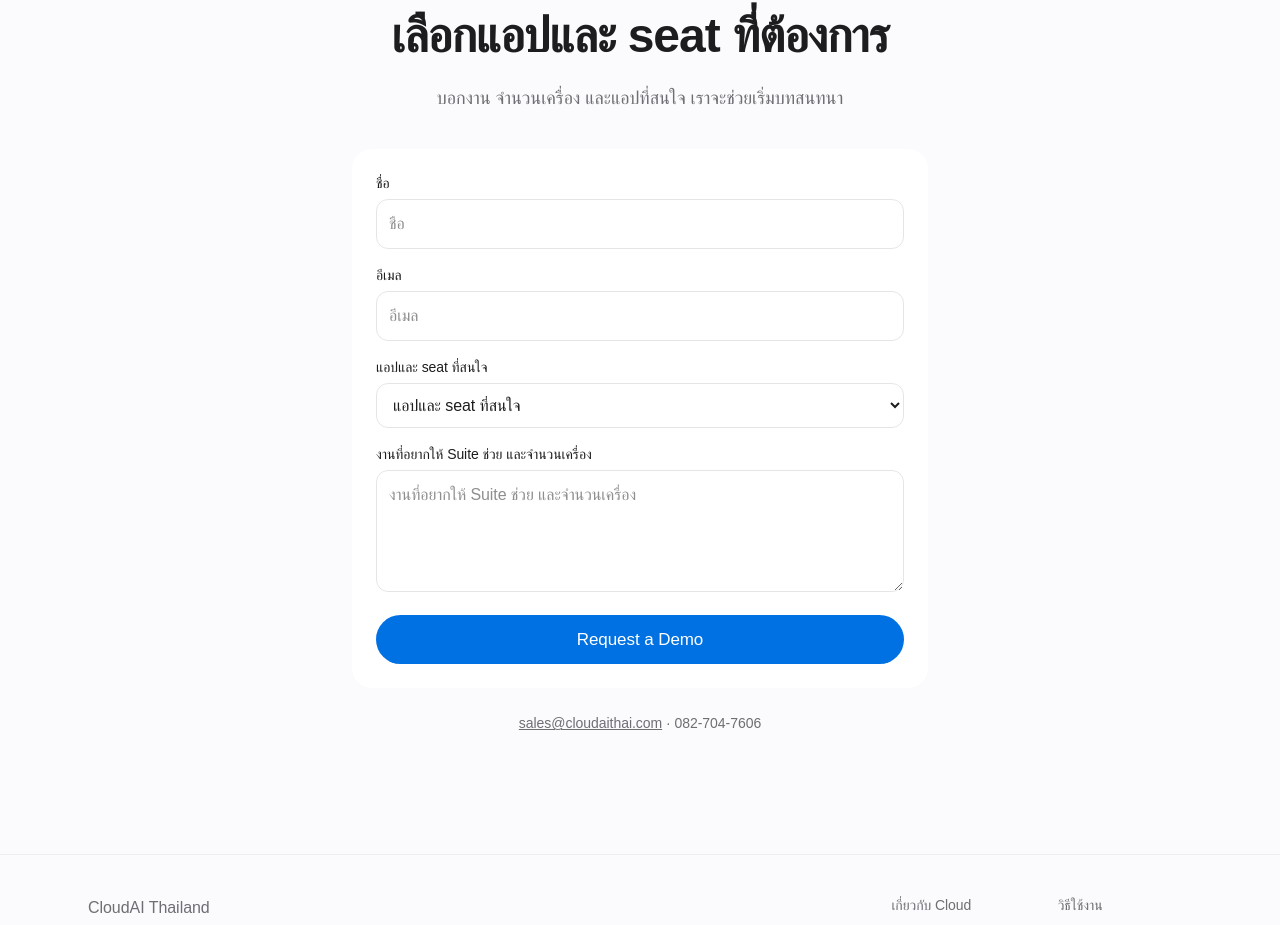
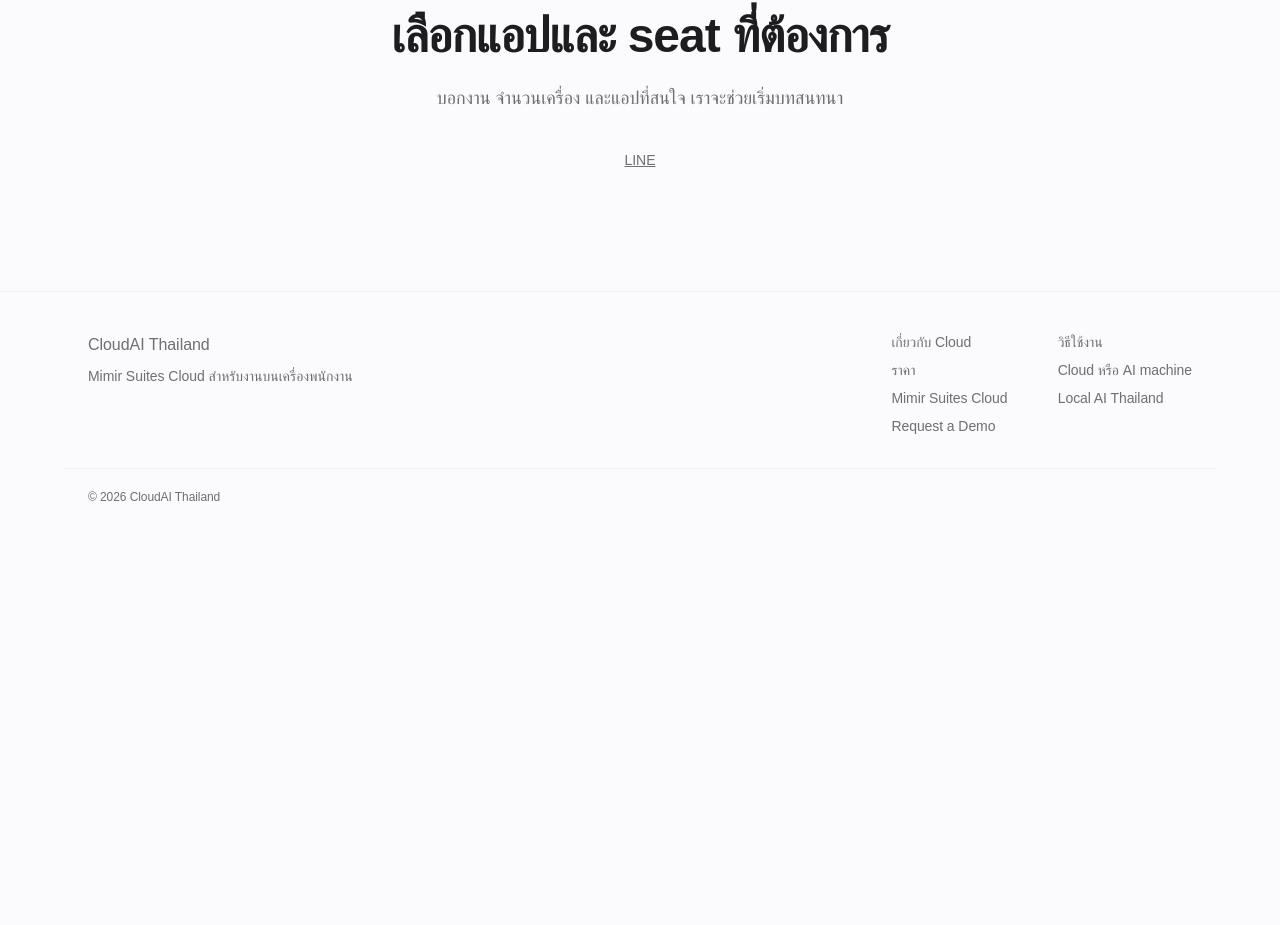
Before and after one commit to localaithai/cloudaithai.com, a Next.js app: page /about in a window 1280 px wide. Shown: the part 864-1789 px from the top of the page. After the commit the page ends 1409 px from the top, so only its background shows below. Built offline with nearby package versions, Linux system fonts and the light colour scheme; a web font is replaced by a local one.

Commit message:
:sparkles: load contact channels and the lead form from omni, toast the result with sonner

```diff
--- a/app/globals.css
+++ b/app/globals.css
@@ -352,3 +352,90 @@
     scroll-behavior: auto;
   }
 }
+
+/* Omni lead form */
+.omni-form {
+  display: grid;
+  gap: 16px;
+  background: #fff;
+  border-radius: 20px;
+  padding: 24px;
+}
+
+.omni-heading {
+  display: none;
+}
+
+.omni-field {
+  display: grid;
+  gap: 6px;
+  font-size: 14px;
+  font-weight: 500;
+  color: #1d1d1f;
+}
+.omni-field--checkbox {
+  display: flex;
+  align-items: center;
+  gap: 10px;
+}
+
+.omni-input {
+  width: 100%;
+  border-radius: 12px;
+  border: 1px solid rgba(0, 0, 0, 0.1);
+  background: #fff;
+  padding: 12px;
+  font-family: inherit;
+  font-size: 16px;
+  font-weight: 400;
+  color: #1d1d1f;
+}
+.omni-input:focus-visible {
+  outline: 2px solid #0071e3;
+  outline-offset: 1px;
+}
+textarea.omni-input {
+  min-height: 96px;
+  resize: vertical;
+}
+.omni-field--checkbox .omni-input {
+  width: auto;
+  padding: 0;
+}
+
+.omni-submit {
+  display: inline-flex;
+  align-items: center;
+  justify-content: center;
+  width: 100%;
+  padding: 12px 24px;
+  border-radius: 980px;
+  background: #0071e3;
+  color: #fff;
+  font-family: inherit;
+  font-size: 17px;
+  font-weight: 400;
+  cursor: pointer;
+  transition: background-color 0.15s;
+}
+.omni-submit:hover {
+  background: #006edb;
+}
+.omni-submit:disabled {
+  opacity: 0.6;
+  cursor: default;
+}
+
+.omni-error {
+  color: #b3261e;
+  font-size: 14px;
+  font-weight: 500;
+}
+.omni-success {
+  background: #fff;
+  border-radius: 20px;
+  padding: 28px;
+  text-align: center;
+  color: #1d1d1f;
+  font-size: 17px;
+}
--- a/app/layout.tsx
+++ b/app/layout.tsx
@@ -1,8 +1,10 @@
 import type { Metadata } from "next";
 import { Bai_Jamjuree } from "next/font/google";
 import { MotionConfig } from "framer-motion";
+import Script from "next/script";
 
 import "./globals.css";
+import OmniToaster from "@/components/omni-toaster";
 import PageTransition from "@/components/PageTransition";
 import { absoluteUrl, site } from "@/lib/site";
 
@@ -67,6 +69,8 @@
         <MotionConfig reducedMotion="user">
           <PageTransition>{children}</PageTransition>
         </MotionConfig>
+        <Script src="https://localai-omni.vercel.app/cta.js" strategy="afterInteractive" />
+        <OmniToaster />
       </body>
     </html>
   );
--- a/components/Contact.tsx
+++ b/components/Contact.tsx
@@ -1,12 +1,10 @@
 "use client";
 
-import { useState } from "react";
 import { motion } from "framer-motion";
 
 import { site } from "@/lib/site";
 
 export default function Contact() {
-  const [submitted, setSubmitted] = useState(false);
   return (
     <section id="contact" className="apple-section">
       <div className="max-w-4xl mx-auto px-6">
@@ -24,85 +22,19 @@
             บอกงาน จำนวนเครื่อง และแอปที่สนใจ เราจะช่วยเริ่มบทสนทนา
           </p>
         </motion.div>
-        {submitted ? (
-          <div className="apple-card max-w-xl mx-auto mt-9 p-7 text-center">
-            ได้รับข้อความแล้ว
-          </div>
-        ) : (
-          <motion.form
-            initial={{ opacity: 0, y: 18 }}
-            whileInView={{ opacity: 1, y: 0 }}
-            viewport={{ once: true }}
-            action="https://formspree.io/f/mzzeydvp"
-            method="POST"
-            onSubmit={() => setSubmitted(true)}
-            className="apple-card max-w-xl mx-auto mt-9 p-6 space-y-4"
-          >
-            <div className="space-y-1.5">
-              <label htmlFor="contact-name" className="block text-sm font-medium text-[#1d1d1f]">
-                ชื่อ
-              </label>
-              <input
-                id="contact-name"
-                name="name"
-                required
-                autoComplete="name"
-                placeholder="ชื่อ"
-                className="w-full rounded-xl border border-black/10 p-3"
-              />
-            </div>
-            <div className="space-y-1.5">
-              <label htmlFor="contact-email" className="block text-sm font-medium text-[#1d1d1f]">
-                อีเมล
-              </label>
-              <input
-                id="contact-email"
-                name="email"
-                required
-                type="email"
-                autoComplete="email"
-                placeholder="อีเมล"
-                className="w-full rounded-xl border border-black/10 p-3"
-              />
-            </div>
-            <div className="space-y-1.5">
-              <label htmlFor="contact-interest" className="block text-sm font-medium text-[#1d1d1f]">
-                แอปและ seat ที่สนใจ
-              </label>
-              <select
-                id="contact-interest"
-                name="interest"
-                className="w-full rounded-xl border border-black/10 p-3"
-              >
-                <option>แอปและ seat ที่สนใจ</option>
-              <option>Converters</option>
-              <option>Systems of record</option>
-              <option>ยังไม่แน่ใจ</option>
-              </select>
-            </div>
-            <div className="space-y-1.5">
-              <label htmlFor="contact-message" className="block text-sm font-medium text-[#1d1d1f]">
-                งานที่อยากให้ Suite ช่วย และจำนวนเครื่อง
-              </label>
-              <textarea
-                id="contact-message"
-                name="message"
-                required
-                rows={4}
-                placeholder="งานที่อยากให้ Suite ช่วย และจำนวนเครื่อง"
-                className="w-full rounded-xl border border-black/10 p-3"
-              />
-            </div>
-            <button className="apple-btn apple-btn-blue w-full" type="submit">
-              {site.primaryCta.label}
-            </button>
-          </motion.form>
-        )}
+        <motion.div
+          initial={{ opacity: 0, y: 18 }}
+          whileInView={{ opacity: 1, y: 0 }}
+          viewport={{ once: true }}
+          data-cta="form"
+          className="max-w-xl mx-auto mt-9"
+        />
         <p className="mt-6 text-center text-sm text-[#6e6e73]">
-          <a href={`mailto:${site.contact.email}`} className="underline">
-            {site.contact.email}
-          </a>{" "}
-          · {site.contact.phone}
+          <a data-cta="email" className="underline" />{" "}
+          <a data-cta="tel" className="underline" />{" "}
+          <a data-cta="line" className="underline">
+            LINE
+          </a>
         </p>
       </div>
     </section>
--- /dev/null
+++ b/components/omni-toaster.tsx
@@ -0,0 +1,36 @@
+"use client";
+
+import { useEffect } from "react";
+import { Toaster, toast } from "sonner";
+
+function messageOf(event: Event): string | null {
+  if (!(event instanceof CustomEvent)) return null;
+  const detail: unknown = event.detail;
+  if (typeof detail !== "object" || detail === null || !("message" in detail)) return null;
+  return typeof detail.message === "string" ? detail.message : null;
+}
+
+export default function OmniToaster() {
+  useEffect(() => {
+    const onSent = (event: Event) => {
+      const message = messageOf(event);
+      if (message === null) return;
+      event.preventDefault();
+      toast.success(message);
+    };
+    const onError = (event: Event) => {
+      const message = messageOf(event);
+      if (message === null) return;
+      event.preventDefault();
+      toast.error(message);
+    };
+    document.addEventListener("omni:sent", onSent);
+    document.addEventListener("omni:error", onError);
+    return () => {
+      document.removeEventListener("omni:sent", onSent);
+      document.removeEventListener("omni:error", onError);
+    };
+  }, []);
+
+  return <Toaster richColors closeButton position="top-center" />;
+}
--- a/lib/site.ts
+++ b/lib/site.ts
@@ -7,7 +7,6 @@
   tagline: string;
   description: string;
   primaryCta: { label: string; href: string };
-  contact: { email: string; phone: string; line: string; lineUrl: string };
   legalDisclosure?: string;
 };
 
@@ -21,12 +20,6 @@
   description:
     "Mimir Suites Cloud ติดตั้งบนเครื่องพนักงาน เลือกแอปและโมเดลคลาวด์ได้ โดยไม่ต้องซื้อเครื่อง AI",
   primaryCta: { label: "Request a Demo", href: "/#contact" },
-  contact: {
-    email: "sales@cloudaithai.com",
-    phone: "082-704-7606",
-    line: "@542mgysj",
-    lineUrl: "https://line.me/R/ti/p/@542mgysj",
-  },
 };
 
 export const absoluteUrl = (path = "/") => new URL(path, site.url).toString();
--- a/package.json
+++ b/package.json
@@ -12,7 +12,8 @@
     "framer-motion": "^12.36.0",
     "next": "16.1.6",
     "react": "19.2.3",
-    "react-dom": "19.2.3"
+    "react-dom": "19.2.3",
+    "sonner": "^2.0.8"
   },
   "devDependencies": {
     "@tailwindcss/postcss": "^4",
```
Also changed, not shown: 2 other files (tests, documents, lock files or other folders).
